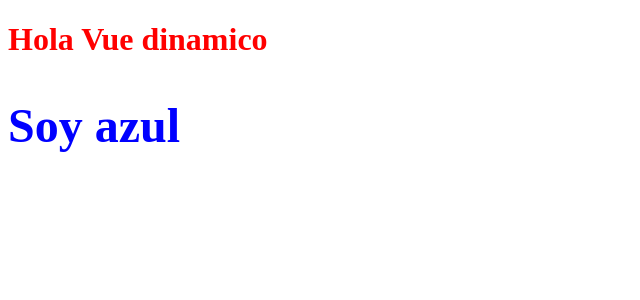
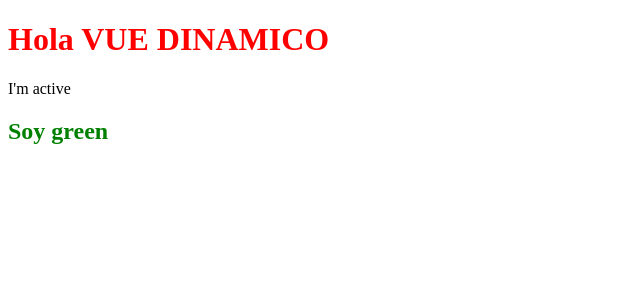
Before and after one commit to COLADOXD/first-vue, a Vue app: page / in a window 1280 px wide. Shown: the top 300 px of the page, without its empty margins (0-640 px from the left). Built offline with nearby package versions, Linux system fonts and the light colour scheme.

Commit message:
20. Uso de expreciones de js

```diff
--- a/src/App.vue
+++ b/src/App.vue
@@ -1,14 +1,28 @@
-<script setup>
+<script setup lang="ts">
+import { ref } from 'vue';
+
 const name = "Vue dinamico";
-const colorBlue = "color: blue";
+const active = true;
 
+let num = ref('');
+
+const colorArray = ['blue', 'green', 'black'];
+let count = 0;
+const colorChange = () => {
+  count = (count + 1) % colorArray.length;
+  num.value = colorArray[count];
+}
+
+
+colorChange()
 </script>
 
 <template>
   <h1>
-    Hola {{ name }}
-    <h2 :style="colorBlue">Soy azul</h2>
+    Hola {{ name.toUpperCase() }}
   </h1>
+  <p>{{ active ? "I'm active" : "Don't active" }}</p>
+  <h2 @click="colorChange()" :style="`color: ${num}`">Soy {{ num }}</h2>
 </template>
 
 <style>
```
